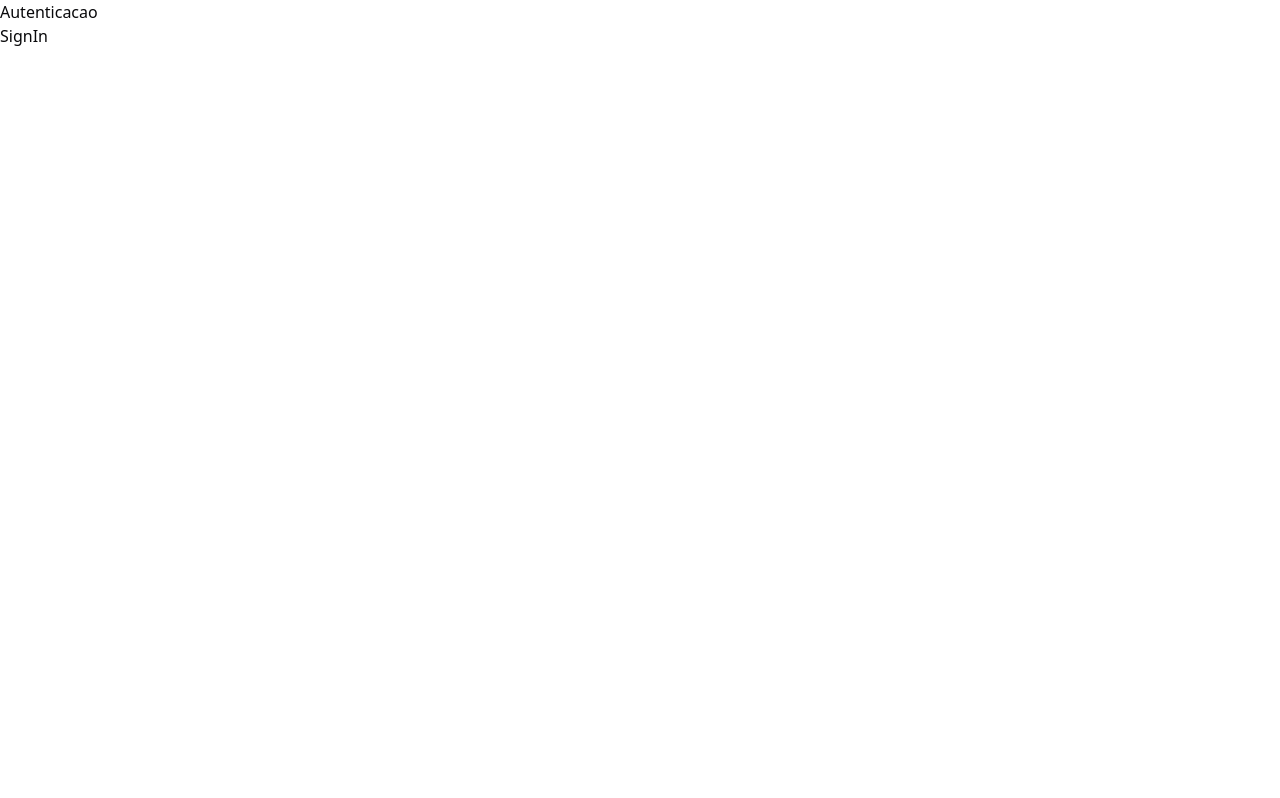
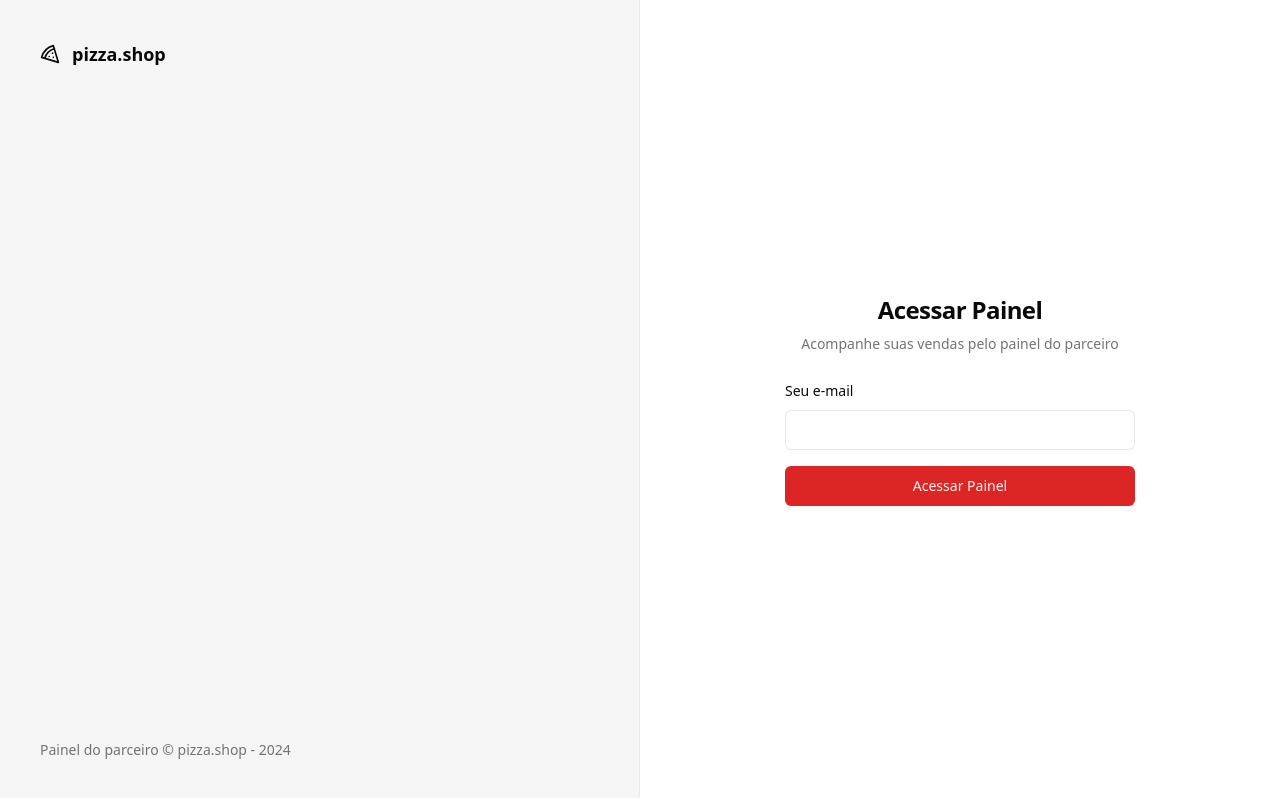
Before and after one commit to victorpraado1005/pizza-shop, a React (Vite) app: page /signin in a window 1280 px wide. Built offline with nearby package versions, Linux system fonts and the light colour scheme.

Commit message:
style: criando layout da pagina de login

```diff
--- a/package.json
+++ b/package.json
@@ -10,6 +10,7 @@
     "preview": "vite preview"
   },
   "dependencies": {
+    "@radix-ui/react-label": "^2.0.2",
     "@radix-ui/react-slot": "^1.0.2",
     "class-variance-authority": "^0.7.0",
     "clsx": "^2.1.0",
--- /dev/null
+++ b/src/components/ui/input.tsx
@@ -0,0 +1,25 @@
+import * as React from 'react'
+
+import { cn } from '@/lib/utils'
+
+export interface InputProps
+  extends React.InputHTMLAttributes<HTMLInputElement> { }
+
+const Input = React.forwardRef<HTMLInputElement, InputProps>(
+  ({ className, type, ...props }, ref) => {
+    return (
+      <input
+        type={type}
+        className={cn(
+          'flex h-10 w-full rounded-md border border-input bg-background px-3 py-2 text-sm ring-offset-background file:border-0 file:bg-transparent file:text-sm file:font-medium placeholder:text-muted-foreground focus-visible:outline-none focus-visible:ring-2 focus-visible:ring-ring focus-visible:ring-offset-2 disabled:cursor-not-allowed disabled:opacity-50',
+          className,
+        )}
+        ref={ref}
+        {...props}
+      />
+    )
+  },
+)
+Input.displayName = 'Input'
+
+export { Input }
--- /dev/null
+++ b/src/components/ui/label.tsx
@@ -0,0 +1,24 @@
+import * as LabelPrimitive from '@radix-ui/react-label'
+import { cva, type VariantProps } from 'class-variance-authority'
+import * as React from 'react'
+
+import { cn } from '@/lib/utils'
+
+const labelVariants = cva(
+  'text-sm font-medium leading-none peer-disabled:cursor-not-allowed peer-disabled:opacity-70',
+)
+
+const Label = React.forwardRef<
+  React.ElementRef<typeof LabelPrimitive.Root>,
+  React.ComponentPropsWithoutRef<typeof LabelPrimitive.Root> &
+  VariantProps<typeof labelVariants>
+>(({ className, ...props }, ref) => (
+  <LabelPrimitive.Root
+    ref={ref}
+    className={cn(labelVariants(), className)}
+    {...props}
+  />
+))
+Label.displayName = LabelPrimitive.Root.displayName
+
+export { Label }
--- a/src/global.css
+++ b/src/global.css
@@ -2,69 +2,54 @@
   @tailwind components;
   @tailwind utilities;
 
+
 @layer base {
   :root {
     --background: 0 0% 100%;
-      --foreground: 240 10% 3.9%;
-
+    --foreground: 0 0% 3.9%;
     --card: 0 0% 100%;
-      --card-foreground: 240 10% 3.9%;
-
+    --card-foreground: 0 0% 3.9%;
     --popover: 0 0% 100%;
-      --popover-foreground: 240 10% 3.9%;
-
-      --primary: 240 5.9% 10%;
-      --primary-foreground: 0 0% 98%;
-
-      --secondary: 240 4.8% 95.9%;
-      --secondary-foreground: 240 5.9% 10%;
-
-      --muted: 240 4.8% 95.9%;
-      --muted-foreground: 240 3.8% 46.1%;
-
-      --accent: 240 4.8% 95.9%;
-      --accent-foreground: 240 5.9% 10%;
-
+    --popover-foreground: 0 0% 3.9%;
+    --primary: 0 72.2% 50.6%;
+    --primary-foreground: 0 85.7% 97.3%;
+    --secondary: 0 0% 96.1%;
+    --secondary-foreground: 0 0% 9%;
+    --muted: 0 0% 96.1%;
+    --muted-foreground: 0 0% 45.1%;
+    --accent: 0 0% 96.1%;
+    --accent-foreground: 0 0% 9%;
     --destructive: 0 84.2% 60.2%;
     --destructive-foreground: 0 0% 98%;
-
-      --border: 240 5.9% 90%;
-      --input: 240 5.9% 90%;
-      --ring: 240 10% 3.9%;
-
+    --border: 0 0% 89.8%;
+    --input: 0 0% 89.8%;
+    --ring: 0 72.2% 50.6%;
     --radius: 0.5rem;
   }
 
   .dark {
-      --background: 240 10% 3.9%;
+    --background: 0 0% 3.9%;
     --foreground: 0 0% 98%;
-
-      --card: 240 10% 3.9%;
+    --card: 0 0% 3.9%;
     --card-foreground: 0 0% 98%;
-
-      --popover: 240 10% 3.9%;
+    --popover: 0 0% 3.9%;
     --popover-foreground: 0 0% 98%;
-
-      --primary: 0 0% 98%;
-      --primary-foreground: 240 5.9% 10%;
-
-      --secondary: 240 3.7% 15.9%;
+    --primary: 0 72.2% 50.6%;
+    --primary-foreground: 0 85.7% 97.3%;
+    --secondary: 0 0% 14.9%;
     --secondary-foreground: 0 0% 98%;
-
-      --muted: 240 3.7% 15.9%;
-      --muted-foreground: 240 5% 64.9%;
-
-      --accent: 240 3.7% 15.9%;
+    --muted: 0 0% 14.9%;
+    --muted-foreground: 0 0% 63.9%;
+    --accent: 0 0% 14.9%;
     --accent-foreground: 0 0% 98%;
-
     --destructive: 0 62.8% 30.6%;
     --destructive-foreground: 0 0% 98%;
-
-      --border: 240 3.7% 15.9%;
-      --input: 240 3.7% 15.9%;
-      --ring: 240 4.9% 83.9%;
+    --border: 0 0% 14.9%;
+    --input: 0 0% 14.9%;
+    --ring: 0 72.2% 50.6%;
   }
 }
+
 
   @layer base {
     * {
--- a/src/pages/_layouts/auth.tsx
+++ b/src/pages/_layouts/auth.tsx
@@ -1,11 +1,20 @@
+import { Pizza } from 'lucide-react'
 import { Outlet } from 'react-router-dom'
 
 export function AuthLayout() {
   return (
-    <div>
-      <h1>Autenticacao</h1>
+    <div className="grid min-h-screen grid-cols-2">
+      <div className="flex h-full flex-col justify-between border-r border-foreground/5 bg-muted p-10 text-muted-foreground">
+        <div className="flex items-center gap-3 text-lg font-medium text-foreground">
+          <Pizza className="size-5" />
+          <span className="font-semibold">pizza.shop</span>
+        </div>
+        <footer className="text-sm">
+          Painel do parceiro &copy; pizza.shop - {new Date().getFullYear()}
+        </footer>
+      </div>
 
-      <div>
+      <div className="flex flex-col items-center justify-center">
         <Outlet />
       </div>
     </div>
--- a/src/pages/auth/signin.tsx
+++ b/src/pages/auth/signin.tsx
@@ -1,10 +1,35 @@
 import { Helmet } from 'react-helmet-async'
+
+import { Button } from '@/components/ui/button'
+import { Input } from '@/components/ui/input'
+import { Label } from '@/components/ui/label'
 
 export function Signin() {
   return (
     <>
       <Helmet title="Login" />
-      <h1>SignIn</h1>
+      <div className="p-8">
+        <div className="flex w-[350px] flex-col justify-center gap-6">
+          <div className="flex flex-col gap-2 text-center">
+            <h1 className="text-2xl font-semibold tracking-tight">
+              Acessar Painel
+            </h1>
+            <p className="text-sm text-muted-foreground">
+              Acompanhe suas vendas pelo painel do parceiro
+            </p>
+          </div>
+
+          <form className="space-y-4">
+            <div className="space-y-2">
+              <Label htmlFor="email">Seu e-mail</Label>
+              <Input id="email" type="email" />
+            </div>
+            <Button className="w-full" type="submit">
+              Acessar Painel
+            </Button>
+          </form>
+        </div>
+      </div>
     </>
   )
 }
```
Also changed, not shown: src/components/ui/button.tsx (+22 -22 lines), 1 other file (tests, documents, lock files or other folders). Lines whose indentation alone changed are shown as unchanged.
